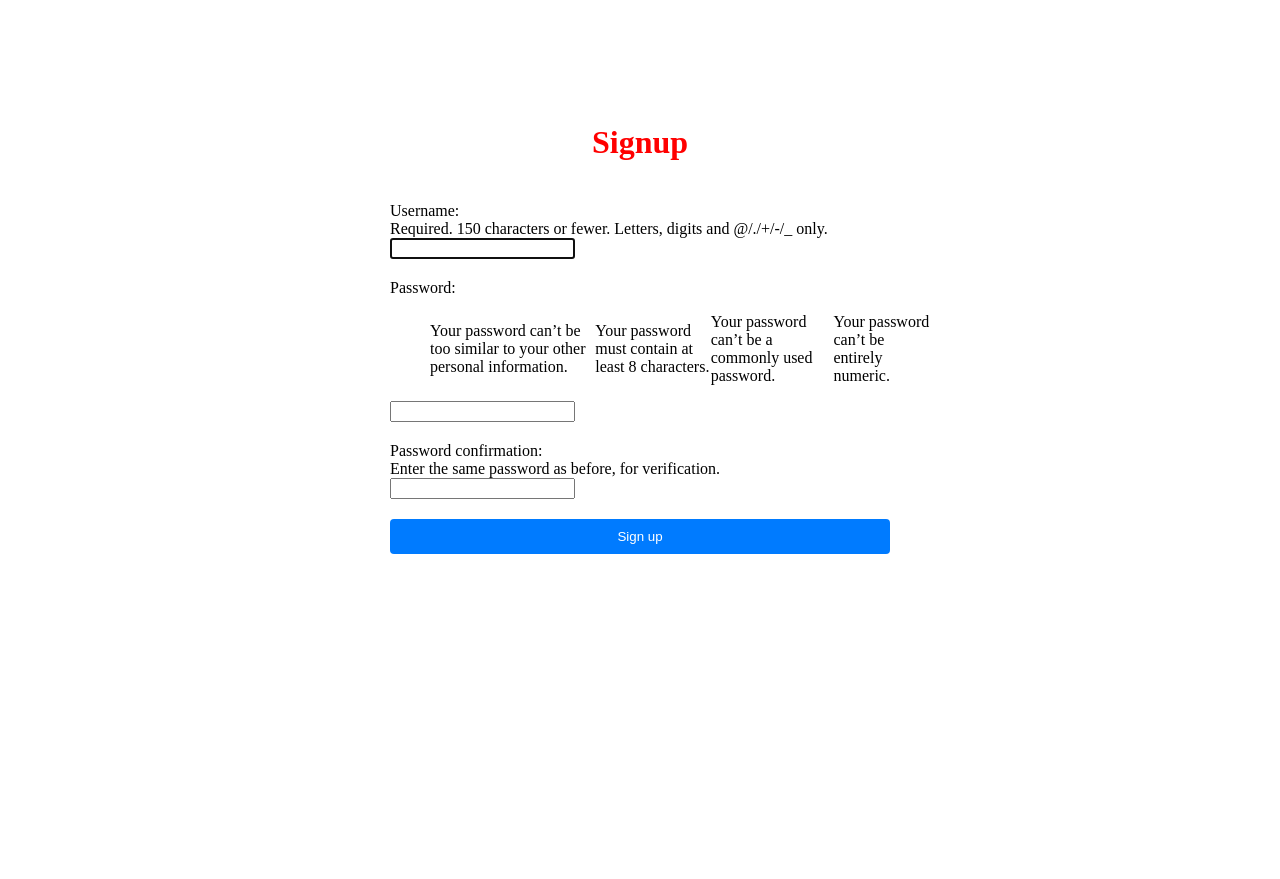
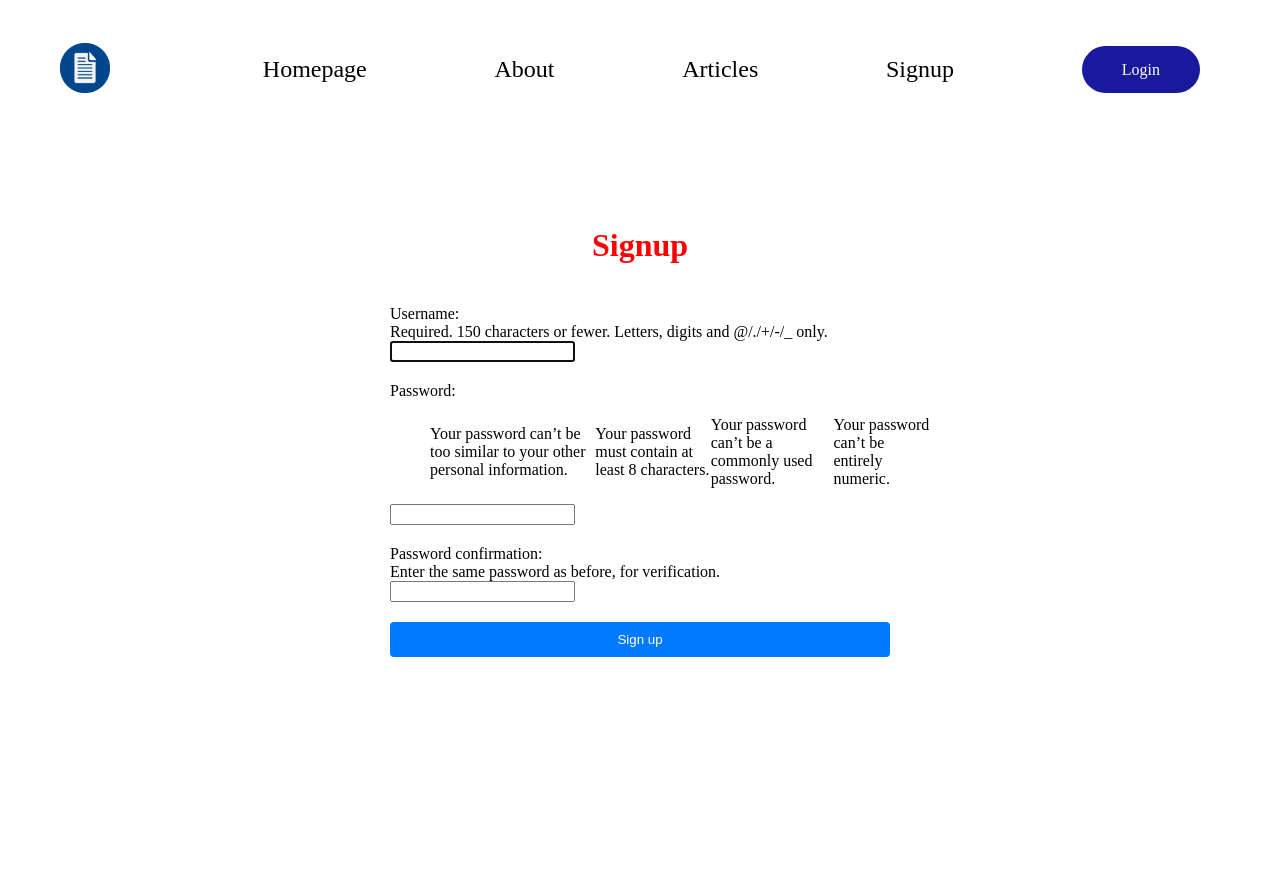
Before and after one commit to Maksim2048/NMN_609-32_blog, a Django app: page /accounts/signup/ in a window 1280 px wide. Before the commit the page ends 554 px from the top, so only its background shows below. Run offline with Django 5.2, Linux system fonts and the light colour scheme.

Commit message:
- add file article_create.html - переписал несколько шаблонов

```diff
--- a/accounts/templates/accounts/signup.html
+++ b/accounts/templates/accounts/signup.html
@@ -1,20 +1,13 @@
+{% extends "base_layout.html" %}
 {% load static %}
-<!DOCTYPE html>
-<html lang="en">
-<head>
-    <meta charset="UTF-8">
-    <link rel="stylesheet" href="{% static "css/style.css" %}">
-    <title>Signup</title>
-</head>
-<body>
+{% block title %} Signup {% endblock title %}
+{% block content %}
     <div class="login">
         <h1>Signup</h1>
-        <form class="form" action="/accounts/signup/" method="post">
+        <form class="form" action="{% url 'accounts:signup' %}" method="post">
             {% csrf_token %}
             {{ form }}
             <button type="submit" class="btn btn-primary">Sign up</button>
         </form>
     </div>
-
-</body>
-</html>
+{% endblock content %}
--- a/accounts/views.py
+++ b/accounts/views.py
@@ -1,7 +1,6 @@
 from django.contrib.auth import login, logout
 from django.contrib.auth.forms import UserCreationForm, AuthenticationForm
-from django.http import HttpResponseRedirect
-from django.shortcuts import render
+from django.shortcuts import render, redirect
 
 def signup_view(request):
     if request.method == 'POST':
@@ -9,7 +8,7 @@ def signup_view(request):
         if form.is_valid():
             user = form.save()
             login(request, user)
-            return HttpResponseRedirect('/articles')
+            return redirect('/articles')
     else:
         form = UserCreationForm()
     return render(request, 'accounts/signup.html', {'form': form})
@@ -20,7 +19,9 @@ def login_view(request):
         if form.is_valid():
             user = form.get_user()
             login(request, user)
-            return HttpResponseRedirect('/articles')
+            if 'next' in request.POST:
+                return redirect(request.POST['next'])
+            return redirect('/articles')
     else:
         form = AuthenticationForm()
     return render(request, 'accounts/login.html', {'form': form})
@@ -28,4 +29,4 @@ def login_view(request):
 def logout_view(request):
     if request.method == 'POST':
         logout(request)
-    return HttpResponseRedirect('/articles')
+    return redirect('/articles')
--- /dev/null
+++ b/articles/templates/articles/article_create.html
@@ -0,0 +1,6 @@
+{% extends "base_layout.html" %}
+{% load static %}
+{% block title %} Create article {% endblock title %}
+{% block content %}
+<h1>Create article</h1>
+{% endblock content %}
--- a/articles/templates/articles/article_list.html
+++ b/articles/templates/articles/article_list.html
@@ -7,7 +7,7 @@
             {% for element in articles %}
                 <div class="article_item">
                     <h2>
-                        <a href="{% url 'article_detail' slug=element.slug %}">
+                        <a href="{% url 'articles:article_detail' slug=element.slug %}">
                             {{ element.title }}
                         </a>
                     </h2>
--- a/articles/urls.py
+++ b/articles/urls.py
@@ -4,6 +4,7 @@ from . import views
 app_name = 'articles'
 
 urlpatterns = [
-    path('', views.article_list, name='article_list'),
+    path('', views.article_list, name='list'),
+    path('create', views.article_create, name='create'),
     path('<slug:slug>', views.article_item, name='article_detail'),
 ]
--- a/articles/views.py
+++ b/articles/views.py
@@ -1,3 +1,4 @@
+from django.contrib.auth.decorators import login_required
 from django.shortcuts import render
 
 from .models import Article
@@ -9,3 +10,7 @@ def article_list(request):
 def article_item(request, slug):
     article = Article.objects.get(slug=slug)
     return render(request, 'articles/article_item.html', {'article': article})
+
+@login_required(login_url='accounts:login')
+def article_create(request):
+    return render(request, 'articles/article_create.html')
--- a/templates/base_layout.html
+++ b/templates/base_layout.html
@@ -11,22 +11,22 @@
         <div class="logo">
             <img src="{% static "img/logo.png" %}" alt="">
         </div>
-        <nav>
+        <nav class="container">
             <ul>
                 <li><a href="{% url 'homepage' %}">Homepage</a></li>
                 <li><a href="{% url 'about' %}">About</a></li>
-                <li><a href="{% url 'article_list' %}">Articles</a></li>
-                <li><a href="{% url 'signup' %}">Signup</a></li>
+                <li><a href="{% url 'articles:list' %}">Articles</a></li>
+                <li><a href="{% url 'accounts:signup' %}">Signup</a></li>
                 {% if user.is_authenticated %}
                 <li>
-                    <form class="form" action="/accounts/logout/" method="post">
+                    <form class="form" action="{% url 'accounts:logout' %}" method="post">
                         {% csrf_token %}
                         <button type="submit">Logout</button>
                     </form>
                 </li>
                 {% else %}
                     <li>
-                        <a id="login" href="{% url 'login' %}">Login</a>
+                        <a id="login" href="{% url 'accounts:login' %}">Login</a>
                     </li>
                 {% endif %}
             </ul>
```
Also changed, not shown: accounts/templates/accounts/login.html (+10 -22 lines).
